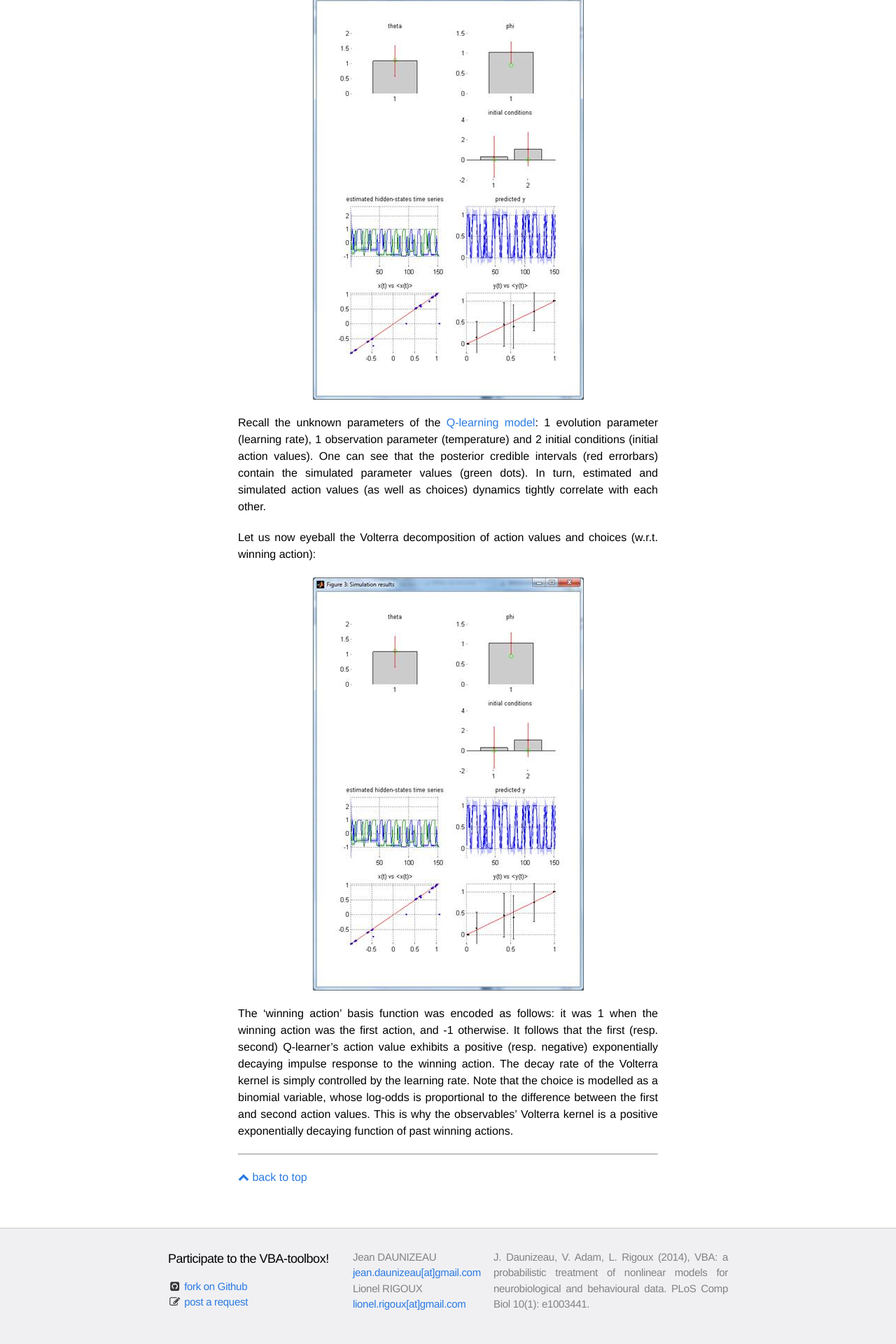
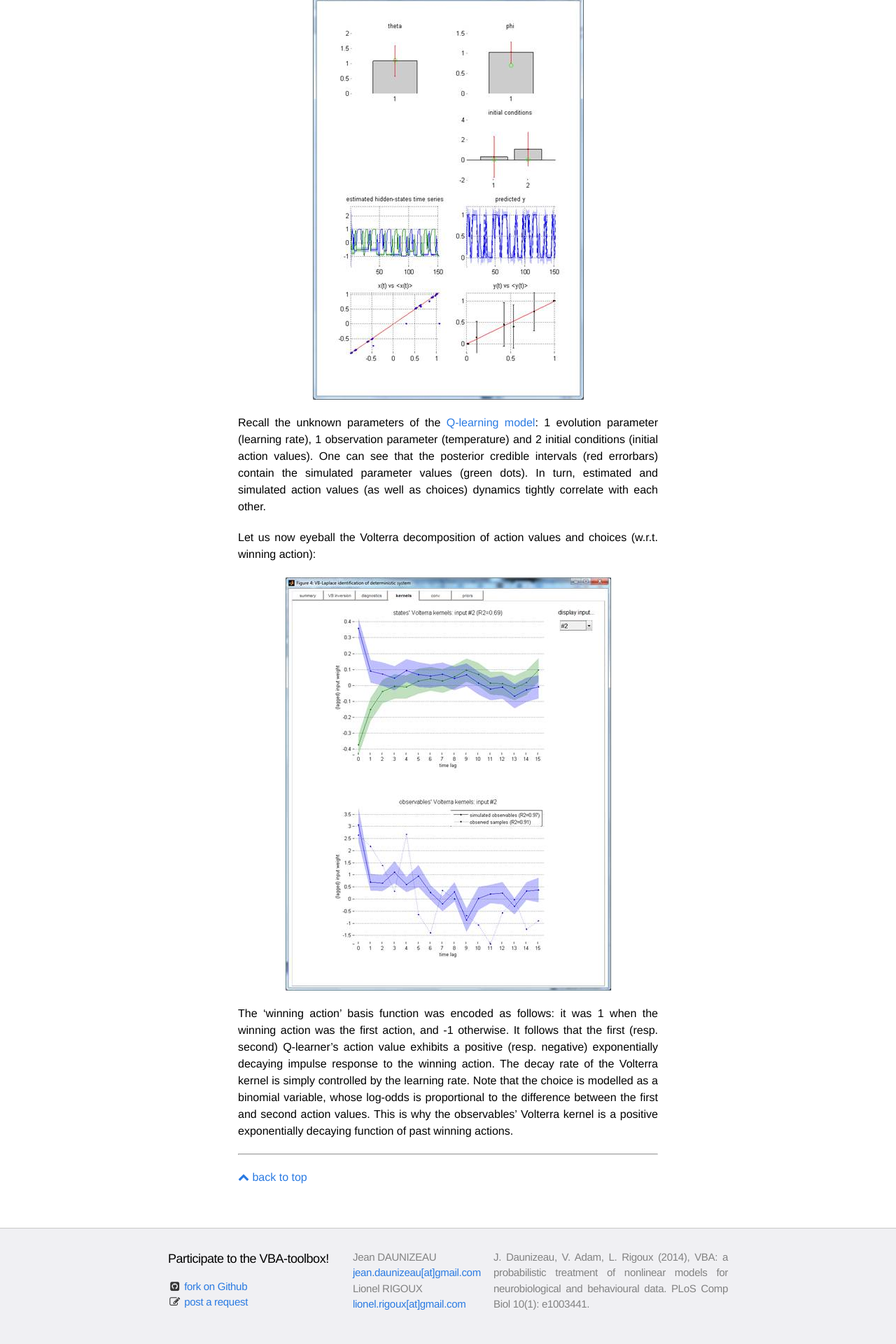
Before and after one commit to MBB-team/VBA-toolbox, a Jekyll site: the page built from _wiki/Fast-demo-Q-learning-model.md, in a window 1280 px wide. Shown: the part 3007-4927 px from the top of the page at 70% size. Built offline with Jekyll 4.4.1, drawn with Linux system fonts in a browser that asks for light colours; nearby versions of some CDN libraries.

Commit message:
error in image display

```diff
--- a/_wiki/Fast-demo-Q-learning-model.md
+++ b/_wiki/Fast-demo-Q-learning-model.md
@@ -111,6 +111,6 @@ One can see that the posterior credible intervals (red errorbars) contain the si
 
 Let us now eyeball the Volterra decomposition of action values and choices (w.r.t. winning action):
 
-![]({{ site.baseurl }}/images/wiki/demo1/demo1_2.jpg)
+![]({{ site.baseurl }}/images/wiki/demo1/demo1_3.jpg)
 
 The 'winning action' basis function was encoded as follows: it was 1 when the winning action was the first action, and -1 otherwise. It follows that the first (resp. second) Q-learner's action value exhibits a positive (resp. negative) exponentially decaying impulse response to the winning action. The decay rate of the Volterra kernel is simply controlled by the learning rate. Note that the choice is modelled as a binomial variable, whose log-odds is proportional to the difference between the first and second action values. This is why the observables' Volterra kernel is a positive exponentially decaying function of past winning actions.
```
